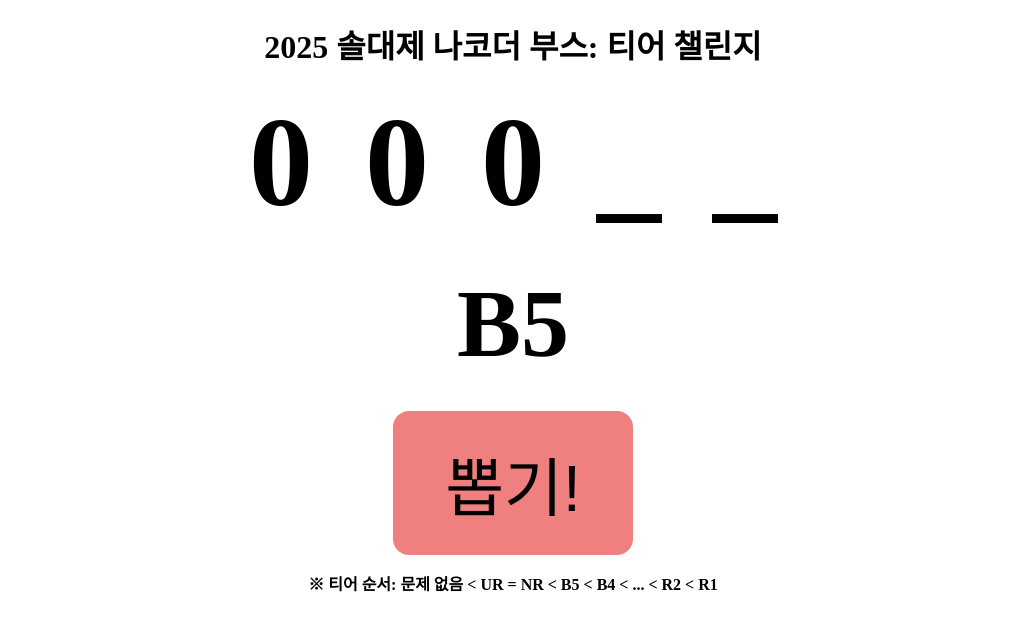
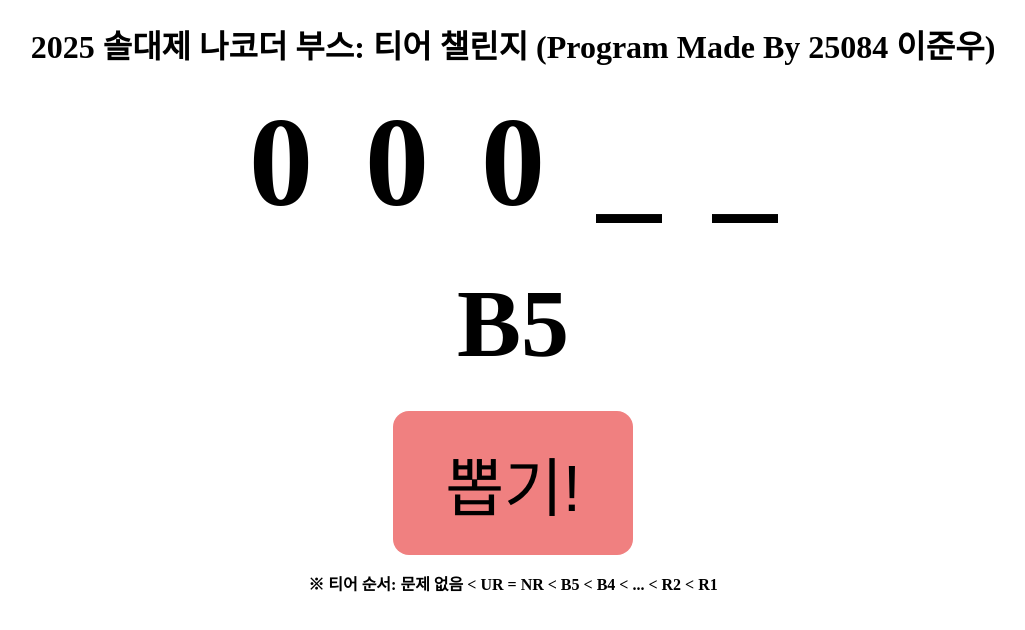
Before and after one commit to NeCu1029/soldae25, a plain HTML site: page index.html in a window 1280 px wide. Shown: the whole page, without its empty margins (127-1152 px from the left). Drawn offline with Linux system fonts and the light colour scheme.

Commit message:
제작자 추가

```diff
--- a/index.html
+++ b/index.html
@@ -9,7 +9,7 @@
     <title>2025 솔대제 나코더 부스</title>
   </head>
   <body>
-    <h1>2025 솔대제 나코더 부스: 티어 챌린지</h1>
+    <h1>2025 솔대제 나코더 부스: 티어 챌린지 (Program Made By 25084 이준우)</h1>
     <div>
       <span class="num" id="rand1">0</span>
       <span class="num" id="rand2">0</span>
```
